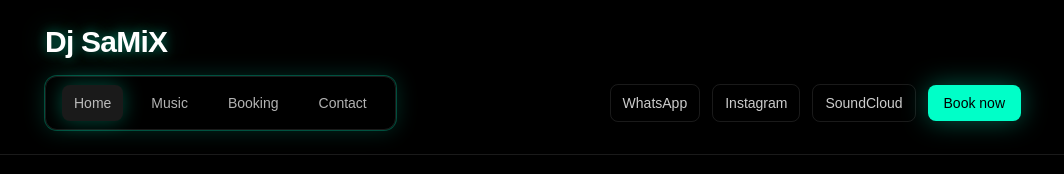
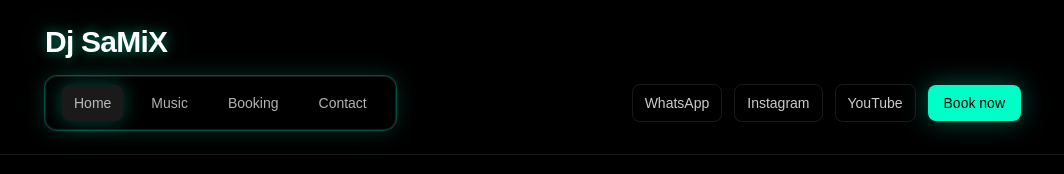
Before and after one commit to DjSaMiX/Dj-SaMiX-Next, a Next.js app: page / in a window 1280 px wide. Shown: the top 174 px of the page, without its empty margins (107-1171 px from the left). Built offline with nearby package versions, Linux system fonts and the light colour scheme.

Commit message:
Replace SoundCloud link with YouTube

```diff
--- a/src/app/layout.tsx
+++ b/src/app/layout.tsx
@@ -46,12 +46,12 @@ export default function RootLayout({
                 </a>
 
                 <a
-                  href="https://soundcloud.com/YOUR_PROFILE"
-                  target="_blank"
-                  rel="noreferrer"
-                  className="rounded-lg border border-white/10 px-3 py-2 text-sm text-white/80 transition hover:bg-white/5 hover:text-white hover:shadow-[0_0_18px_rgb(var(--accent)/0.22)]"
-                >
-                  SoundCloud
+                  href="https://www.youtube.com/@djsamix"
+  target="_blank"
+  rel="noreferrer"
+  className="rounded-lg border border-white/10 px-3 py-2 text-sm text-white/80 transition hover:bg-white/5 hover:text-white hover:shadow-[0_0_18px_rgb(var(--accent)/0.22)]"
+>
+  YouTube
                 </a>
 
                 <a
```
